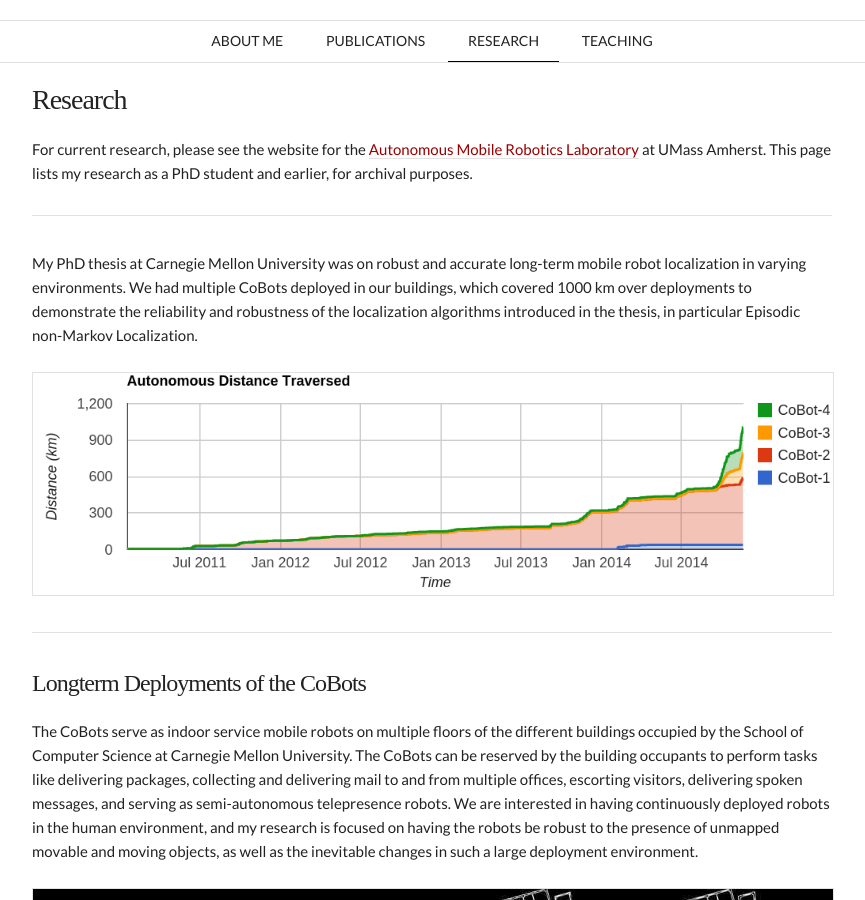
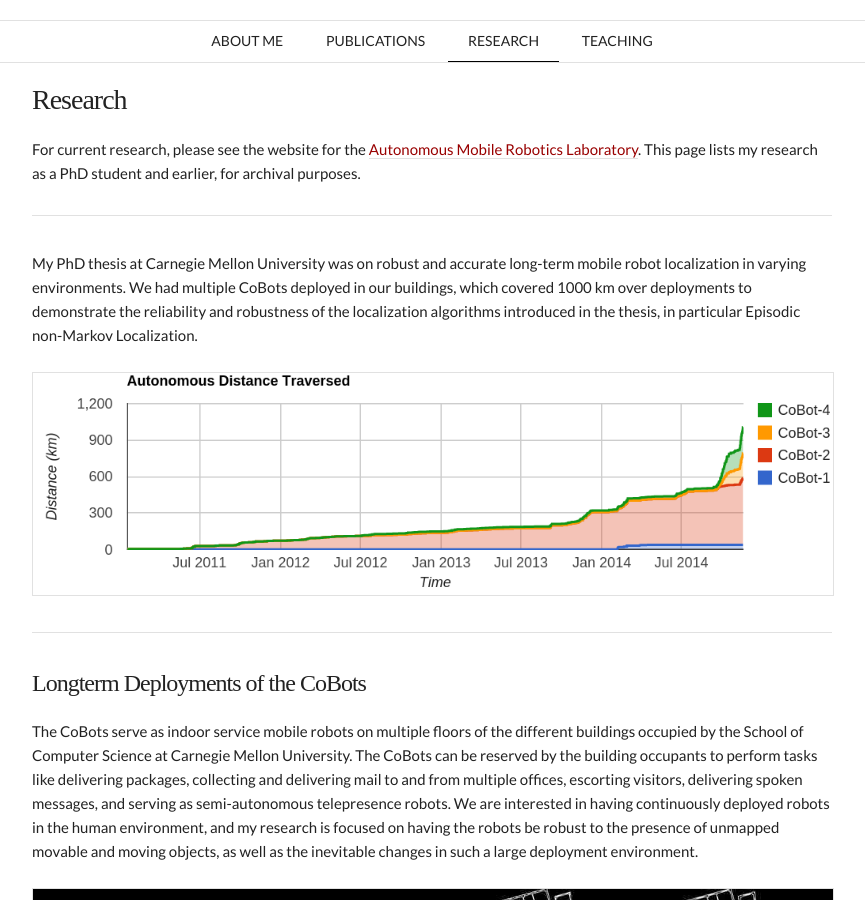
Before and after one commit to joydeep-b/joydeepb.com, a Jekyll site: the page built from research.md, in a window 1280 px wide and 900 px high. Shown: the whole window, without its empty margins (208-1073 px from the left). Built offline with Jekyll 4.4.1, drawn with Linux system fonts in a browser that asks for light colours; nearby versions of some CDN libraries; some web fonts are replaced.

Commit message:
Lab link

```diff
--- a/research.md
+++ b/research.md
@@ -5,7 +5,7 @@ order: 3
 ---
 
 For current research, please see the website for the [Autonomous Mobile Robotics
-Laboratory](https://amrl.cs.utexas.edu) at UMass Amherst. This page lists my
+Laboratory](https://amrl.cs.utexas.edu). This page lists my
 research as a PhD student and earlier, for archival purposes.
 
 ---
```
